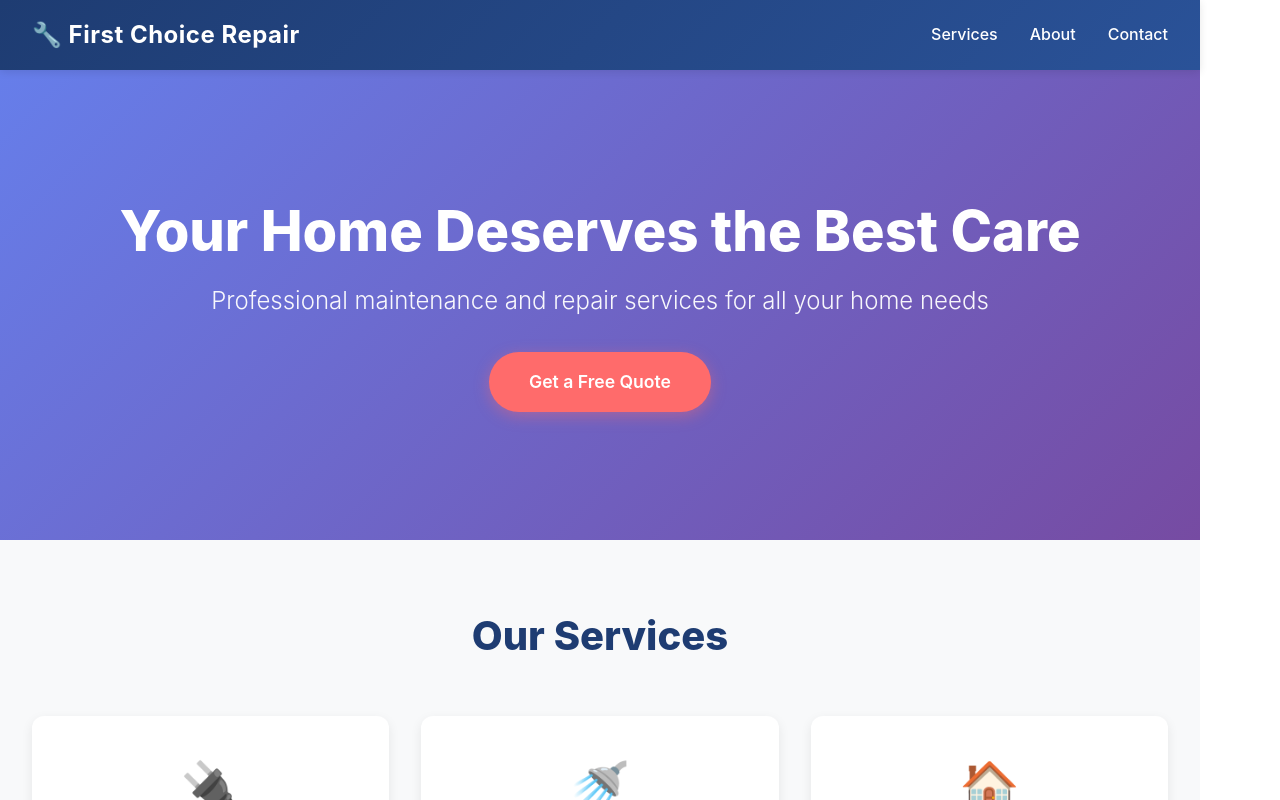
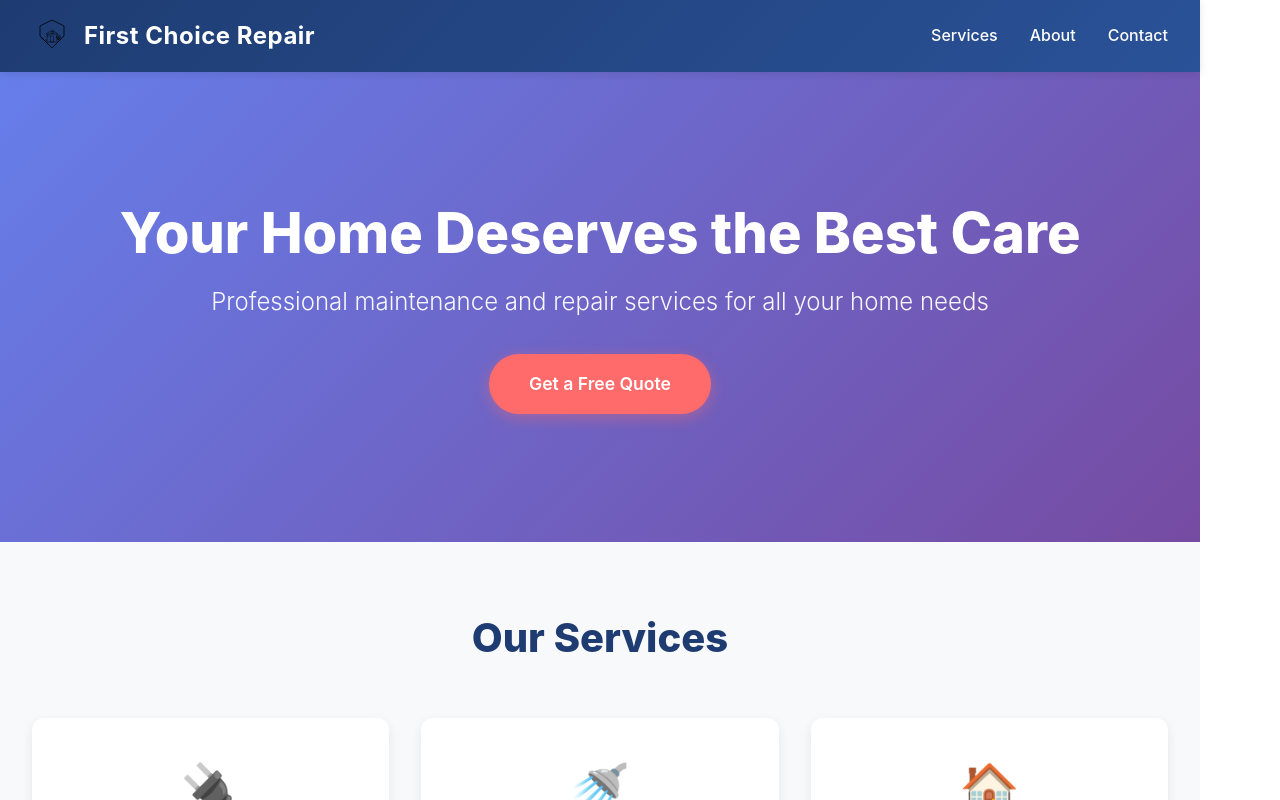
Before and after one commit to danielcepatterson/first-choice-splash, a React (Vite) app: page / in a window 1280 px wide. Shown: the top 800 px of the page. Built offline with nearby package versions, Linux system fonts and the light colour scheme.

Commit message:
Add logo image and update navbar layout for improved branding

```diff
--- a/src/react-app/App.css
+++ b/src/react-app/App.css
@@ -43,6 +43,18 @@ body {
 	display: flex;
 	justify-content: space-between;
 	align-items: center;
+}
+
+.logo-section {
+	display: flex;
+	align-items: center;
+	gap: 0.75rem;
+}
+
+.navbar-logo {
+	height: 40px;
+	width: 40px;
+	object-fit: contain;
 }
 
 .logo-text {
--- a/src/react-app/App.tsx
+++ b/src/react-app/App.tsx
@@ -1,6 +1,7 @@
 // src/App.tsx
 
 import { useState } from "react";
+import logo from "./assets/FirstChoice_Logo.svg";
 import "./App.css";
 
 function App() {
@@ -22,7 +23,8 @@ function App() {
 			<nav className="navbar">
 				<div className="container">
 					<div className="logo-section">
-						<h2 className="logo-text">🔧 First Choice Repair</h2>
+					<img src={logo} alt="First Choice Logo" className="navbar-logo" />
+					<h2 className="logo-text">First Choice Repair</h2>
 					</div>
 					<div className="nav-links">
 						<a href="#services">Services</a>
```
Also changed, not shown: src/react-app/assets/FirstChoice_Logo.svg (added).
